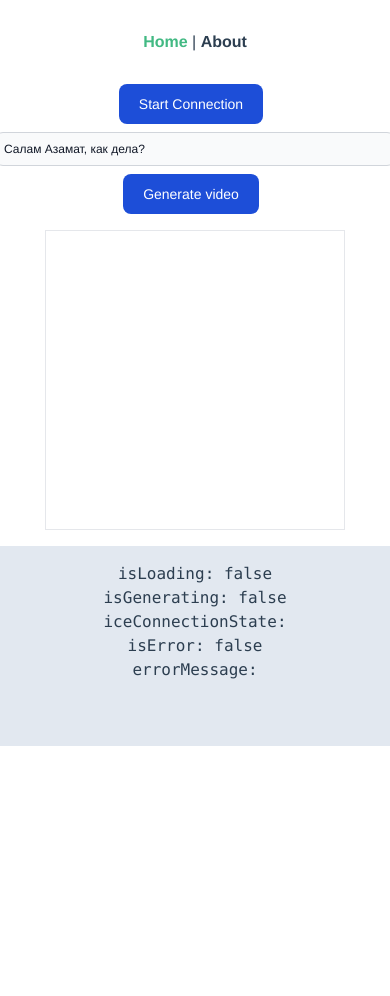
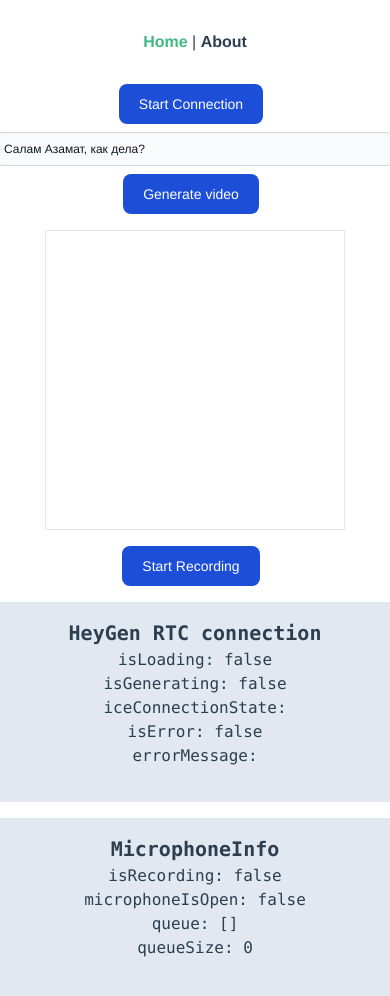
Before and after one commit to rasult22/avatar-vue, a Vue app: page / in a window 390 px wide. Shown: the top 996 px of the page. Before the commit the page ends 844 px from the top, so only its background shows below. Built offline with nearby package versions, Linux system fonts and the light colour scheme; no server answers.

Commit message:
microphone

```diff
--- /dev/null
+++ b/src/composables/useMicrophone.ts
@@ -0,0 +1,82 @@
+import { computed, onBeforeUnmount, onMounted, ref, watch } from "vue";
+import useQueue from "./useQueue";
+
+let microphone = ref<MediaRecorder>();
+let microphoneIsOpen = ref(false);
+const {
+  add: enqueueBlob,
+  remove: removeBlob,
+  first: firstBlob,
+  size: queueSize,
+  queue,
+} = useQueue<Blob>();
+
+const isRecording = ref(false)
+
+export default function useMicrophone() {
+  const eventer = () =>
+    document.visibilityState !== "visible" && stopMicrophone();
+  onMounted(() => {
+    window.addEventListener("visibilitychange", eventer);
+  });
+  onBeforeUnmount(() => {
+    window.removeEventListener("visibilitychange", eventer);
+    if (microphone.value) microphone.value.ondataavailable = null;
+  });
+
+  watch(microphone, (val) => {
+    if (val) {
+      val.ondataavailable = (e) => {
+        if (microphoneIsOpen) {
+          enqueueBlob(e.data);
+        }
+      };
+    }
+  });
+
+  setupMicrophone();
+
+  return {
+    microphone,
+    microphoneIsOpen,
+    startMicrophone,
+    stopMicrophone,
+    queue,
+    isRecording,
+    enqueueBlob,
+    removeBlob,
+    firstBlob,
+    queueSize,
+  }
+}
+
+const setupMicrophone = async () => {
+  const userMedia = await navigator.mediaDevices.getUserMedia({
+    audio: {
+      noiseSuppression: true,
+      echoCancellation: true,
+    },
+  });
+
+  microphone.value = new MediaRecorder(userMedia);
+};
+
+const stopMicrophone = () => {
+  if (microphone.value.state === "recording") {
+    isRecording.value = false
+    const waiting = setTimeout(() => {
+      clearTimeout(waiting);
+      microphone.value.pause();
+      microphoneIsOpen.value = false;
+    }, 1500);
+  }
+};
+
+const startMicrophone = () => {
+  if (microphone.value.state === "paused") {
+    microphone.value.resume();
+  } else {
+    microphone.value.start(250);
+  }
+  isRecording.value = true
+};
--- /dev/null
+++ b/src/composables/useQueue.ts
@@ -0,0 +1,32 @@
+import { Ref, computed, ref } from 'vue';
+
+
+export default function useQueue<T>(initialValue: T[] = []) {
+  const queue = ref<T[]>(initialValue) as Ref<T[]>
+
+  const add = (el: T) => {
+    queue.value = [...queue.value, el]
+  }
+
+
+  const remove = () => {
+    const [first, ...q] = queue.value
+    queue.value = q
+
+    return first;
+  }
+
+  const clear = () => {
+    queue.value = []
+  }
+
+  return {
+    add,
+    remove,
+    clear,
+    first: queue[0],
+    last: queue[queue.value.length - 1],
+    size: computed(() => queue.value.length),
+    queue,
+  };
+}
--- a/src/views/HomeView.vue
+++ b/src/views/HomeView.vue
@@ -4,6 +4,9 @@ import UIButton from '@/ui/ui-button.vue';
 import UIInput from '@/ui/ui-input.vue'
 import UISpinner from '@/ui/ui-spinner.vue'
 import {useAvatar} from '@/composables/useAvatar'
+import useMicroPhone from '@/composables/useMicrophone'
+
+const {isRecording, microphoneIsOpen, queue, queueSize, startMicrophone, stopMicrophone} = useMicroPhone()
 const videoRef = ref<HTMLVideoElement>()
 const {isLoading, isGenerating, iceConnectionState,closeConnection, state, isError, errorMessage, mediaCanPlay, generateVoice, start} = useAvatar(videoRef)
 let text = ref('Салам Азамат, как дела?')
@@ -30,13 +33,29 @@ const generate = () => {
         </div>
       </UIButton>
     </div>
-    <video ref="videoRef" class="mt-4 w-full max-h-[400px] min-h-[300px] flex border max-w-[300px]" autoPlay playsInline></video>
+    <video ref="videoRef" class="my-4 w-full max-h-[400px] min-h-[300px] flex border max-w-[300px]" autoPlay playsInline></video>
+    <UIButton @mousedown="startMicrophone" @mouseup="stopMicrophone">
+      <div class="flex items-center space-x-2">
+        <span>Start Recording</span>
+        <UISpinner v-if="isRecording" />
+      </div>
+    </UIButton>
+    <div class="flex flex-wrap justify-center">
       <div class="bg-slate-200 font-mono p-4 w-[400px] h-[200px] mt-4">
+        <h1 class="font-bold text-[20px]">HeyGen RTC connection</h1>
         <p>isLoading: {{ isLoading }}</p>
         <p>isGenerating: {{ isGenerating }}</p>
         <p>iceConnectionState: {{ iceConnectionState }}</p>
         <p>isError: {{ isError }}</p>
         <p>errorMessage: {{ errorMessage }}</p>
       </div>
+      <div class="bg-slate-200 font-mono p-4 w-[400px] h-[200px] mt-4">
+        <h1 class="font-bold text-[20px]">MicrophoneInfo</h1>
+        <p>isRecording: {{ isRecording }}</p>
+        <p>microphoneIsOpen: {{ microphoneIsOpen }}</p>
+        <p>queue: {{ queue }}</p>
+        <p>queueSize: {{ queueSize }}</p>
+      </div>
+    </div>
   </div>
 </template>
```
Lines whose indentation alone changed are shown as unchanged.
